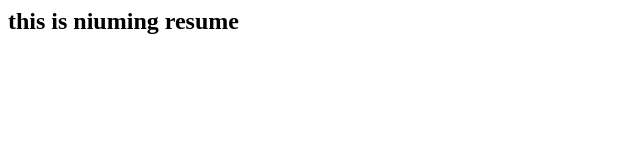
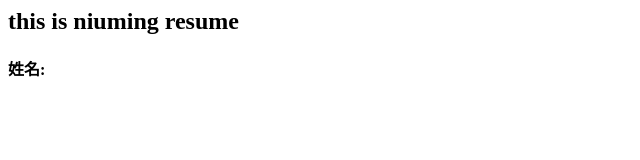
Before and after one commit to niumingweb/he, a plain HTML site: page index.html in a window 1280 px wide. Shown: the full height of the page, 0-640 px from the left. Drawn offline with Linux system fonts and the light colour scheme.

Commit message:
update index.html

```diff
--- a/index.html
+++ b/index.html
@@ -1,5 +1,6 @@
 <html>
   <body>
    <h2> this is niuming resume</h2>
-  <body>
+   <h4>姓名:</h4>
+	<body>
 <html>
```
